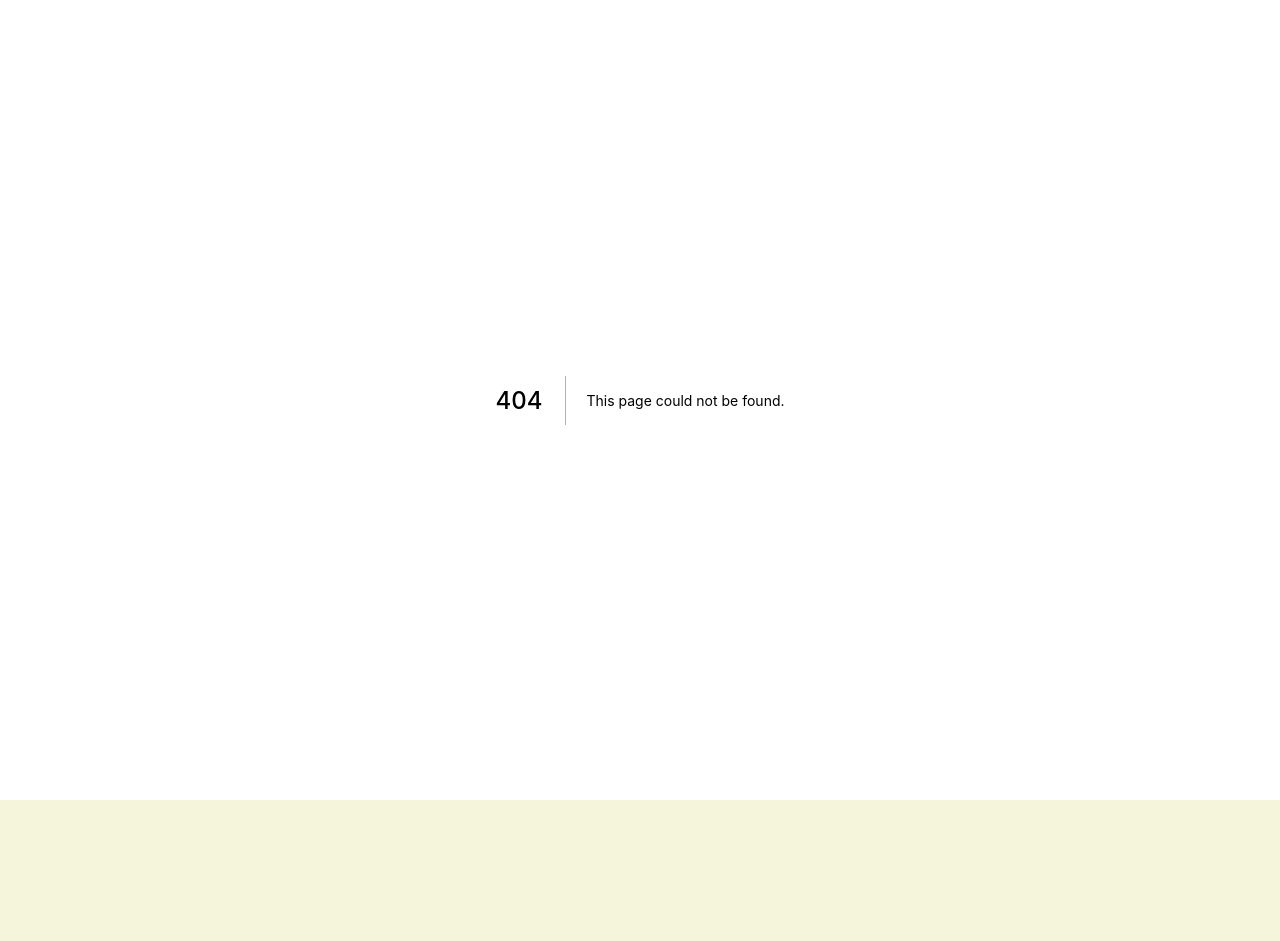
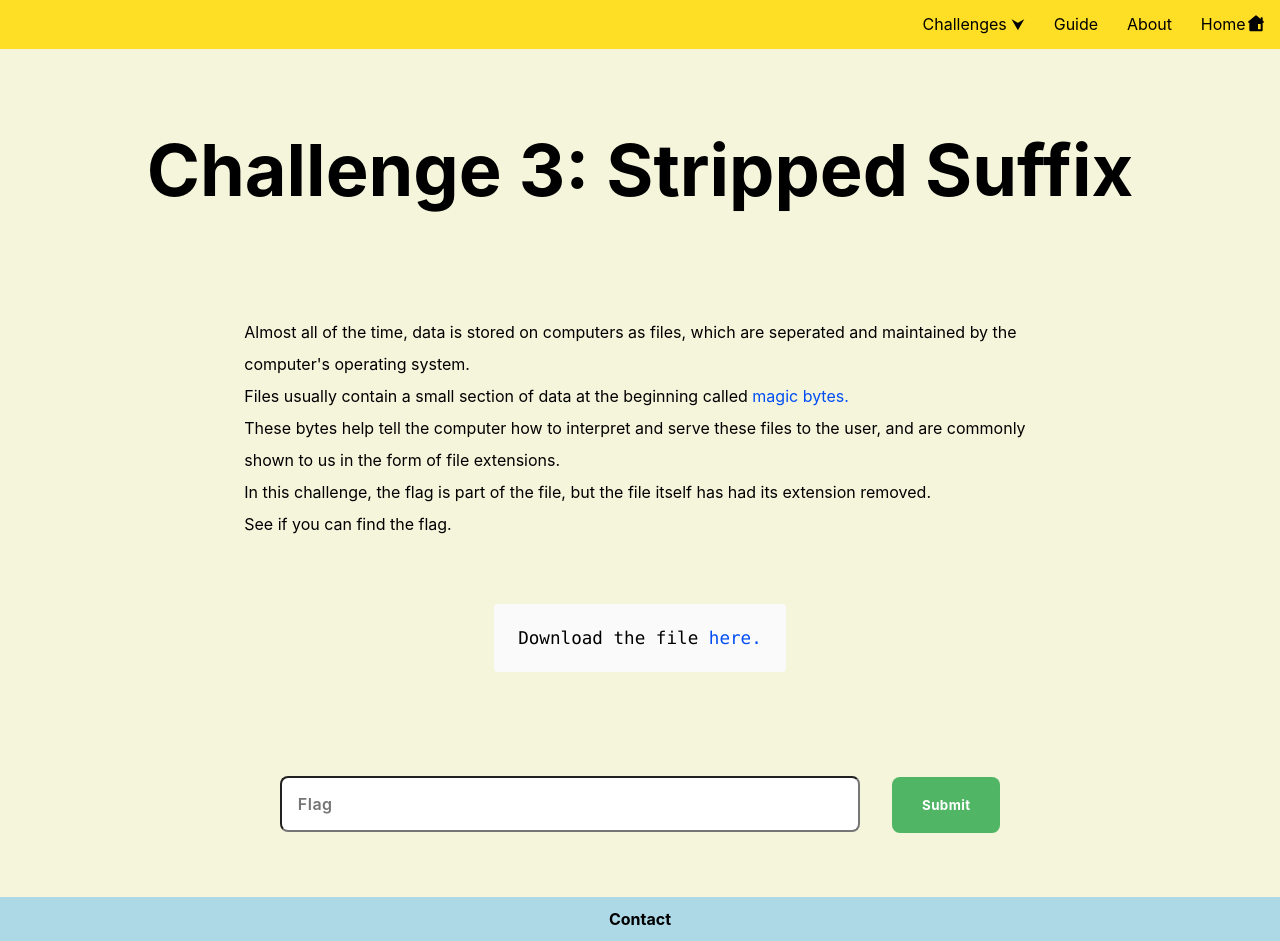
Before and after one commit to alexgeethob/cycow-weekly, a Next.js app: page /challenges/chal3 in a window 1280 px wide. Before the commit this address had no page. Before the commit the page ends 800 px from the top, so only its background shows below. Built offline with nearby package versions, Linux system fonts and the light colour scheme; no server answers; the database is empty.

Commit message:
added week 3

```diff
--- a/components/main_components.jsx
+++ b/components/main_components.jsx
@@ -29,6 +29,9 @@ export function Nav() {
             <Link href="/challenges/chal2">
               <a>Challenge 2: Ten Plus Six</a>
             </Link>
+            <Link href="/challenges/chal3">
+              <a>Challenge 3: Stripped Suffix</a>
+            </Link>
             <Link href="/challenges">
               <a>More</a>
             </Link>
@@ -41,7 +44,7 @@ export function Nav() {
 
 export function Footer() {
   return (
-    <footer>
+    <footer className={styles.footer}>
       <a href="mailto:alexzhang05@gmail.com">Contact</a>
     </footer>
   );
--- a/package.json
+++ b/package.json
@@ -8,6 +8,7 @@
     "lint": "next lint"
   },
   "dependencies": {
+    "canvas-confetti": "^1.4.0",
     "firebase": "^9.6.1",
     "next": "^12.0.4",
     "react": "^17.0.2",
--- a/pages/challenges/chal1.js
+++ b/pages/challenges/chal1.js
@@ -31,6 +31,10 @@ export default function Chal1(props) {
           Even back before computers existed, information was still being
           encrypted and decrypted.
           <br />
+          Encryption involves taking information and transfiguring it in
+          such a way so that it appears unreadable, while decryption is the opposite,
+          taking the encrypted message and turning it back into a readable message.
+          <br />
           See if you can decode the message from this famous form of message
           encoding.
         </p>
--- /dev/null
+++ b/pages/challenges/chal3.js
@@ -0,0 +1,51 @@
+import Head from "next/head";
+import styles from "/styles/Chal.module.css";
+import { FlagForm } from "/components/chal_components";
+import {getData} from "/firebase/retrieve";
+import { Nav, Footer } from "/components/main_components";
+
+
+export async function getServerSideProps(context) {
+  const props = await getData(3);
+  return {props: props};
+}
+
+export default function Chal1(props) {
+  if (props.error === true) {
+    return <h1>Loading...</h1>;
+  }
+
+  const flag = props.flag;
+
+  return (
+    <div className={styles.container}>
+      <Head>
+        <title>Challenge 3: Stripped Suffix</title>
+        <meta name="description" content="Not sponsored (yet)" />
+        <link rel="icon" href="/favicon.ico" />
+      </Head>
+
+      <main className={styles.main}>
+      <Nav></Nav>
+        <h1 className={styles.title}>Challenge 3: Stripped Suffix</h1>
+        <p className={styles.body}>
+          Almost all of the time, data is stored on computers as files, which are seperated and maintained by the computer's
+          operating system.
+          <br />
+          Files usually contain a small section of data at the beginning called <a className={styles.link} target="_blank" href="https://en.wikipedia.org/wiki/List_of_file_signatures">magic bytes.</a>
+          <br />
+          These bytes help tell the computer how to interpret and serve these files to the user, and are commonly
+          shown to us in the form of file extensions.
+          <br />
+          In this challenge,
+          the flag is part of the file, but the file itself has had its extension removed.
+          <br />
+          See if you can find the flag.
+        </p>
+        <code className={styles.code}>Download the file <a href="/chal/3" className={styles.download} download="3">here.</a></code>
+        <FlagForm correct={flag}></FlagForm>
+      </main>
+      <Footer></Footer>
+    </div>
+  );
+}
--- a/pages/challenges/index.js
+++ b/pages/challenges/index.js
@@ -40,6 +40,9 @@ export default function ChalHome() {
           <li>
             <Link href="/challenges/chal2">Challenge 2: Ten Plus Six</Link>
           </li>
+          <li>
+            <Link href="/challenges/chal3">Challenge 3: Stripped Suffix</Link>
+          </li>
         </ul>
       </main>
       <Footer></Footer>
--- a/styles/Chal.module.css
+++ b/styles/Chal.module.css
@@ -1,19 +1,24 @@
+.container {
+  min-height: 100vh;
+  display: flex;
+  flex-direction:column;
+}
+
 
 .main {
-  min-height: 80vh;
-  flex: 1;
   display: flex;
   flex-direction: column;
   justify-content: center;
   align-items: center;
 }
 
+
 .title {
   margin: 4rem;
   padding: 1rem;
   line-height: 1.15;
   color: black;
-  font-size: 4rem;
+  font-size: 4.5rem;
   text-align: center;
   border-radius: 3.5rem;
   background-image: linear-gradient(135deg, #ee0909, #ec9421);
@@ -34,14 +39,14 @@
   margin: 1rem;
   padding: 0.5rem;
   line-height: 2rem;
-  text-align: center;
+  text-align: left;
 }
 
 .code {
   background: #fafafa;
-  border-radius: 5px;
+  border-radius: 0.25rem;
   padding: 1.5rem;
-  margin: 3.5rem;
+  margin: 2.5rem;
   font-size: 1.1rem;
   max-width: 50ch;
   font-family: Menlo, Monaco, Lucida Console, Liberation Mono, DejaVu Sans Mono,
@@ -65,7 +70,7 @@
 }
 
 .form{
-  margin: 3.5rem;
+  margin: 2rem;
   padding: 1rem;
 }
 
@@ -104,3 +109,7 @@
   cursor: pointer;
   background-color: rgb(41, 110, 57);
 }
+
+.download, p .link{
+  color: #004df3;
+}
--- a/styles/Home.module.css
+++ b/styles/Home.module.css
@@ -1,5 +1,27 @@
 .container {
   min-height: 100vh;
+  display: flex;
+  flex-direction: column;
+}
+
+.footer{
+  background-color: lightblue;
+  position: relative;
+  width: 100%;
+  min-height: 1.5rem;
+  bottom: 0%;
+  padding: 0.75rem 0;
+  justify-content: center;
+  align-items: center;
+}
+
+.footer a{
+  font-size: medium;
+  font-weight: bold;
+  display: flex;
+  justify-content: center;
+  align-items: center;
+  flex-grow: 1;
 }
 
 .nav {
@@ -133,8 +155,9 @@
 }
 
 .code {
-  border-radius: 5px;
-  padding: 0.75rem;
+  border-radius: 0.25rem;
+  padding: 0.25rem;
+  margin: 0.5rem;
   font-size: 1.1rem;
   font-family: Menlo, Monaco, Lucida Console, Liberation Mono, DejaVu Sans Mono,
     Bitstream Vera Sans Mono, Courier New, monospace;
--- a/styles/globals.css
+++ b/styles/globals.css
@@ -7,31 +7,6 @@ body {
   background-color: beige;
 }
 
-footer{
-  background-color: lightblue;
-  position: relative;
-  width: 100%;
-  min-height: 1.5rem;
-  bottom: 0%;
-  display: flex;
-  flex: 1;
-  padding: 0.75rem 0;
-  border-top: 1px solid #eaeaea;
-  justify-content: center;
-  align-items: center;
-}
-
-footer a{
-  font-size: medium;
-  font-weight: bold;
-  display: flex;
-  justify-content: center;
-  align-items: center;
-  flex-grow: 1;
-}
-
-
-
 a {
   color: inherit;
   text-decoration: none;
```
Also changed, not shown: 2 other files (tests, documents, lock files or other folders).
